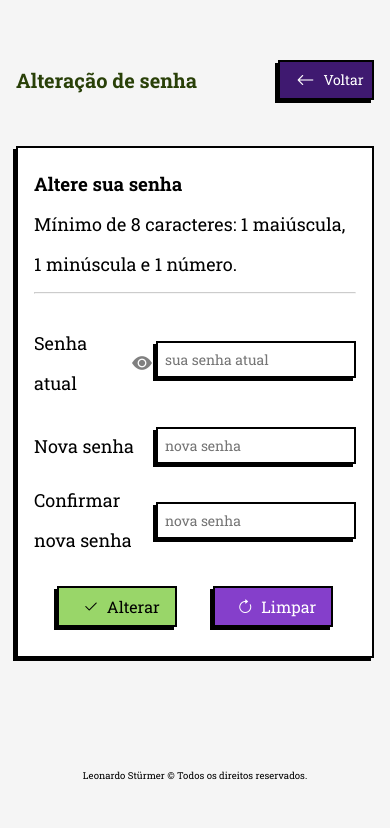
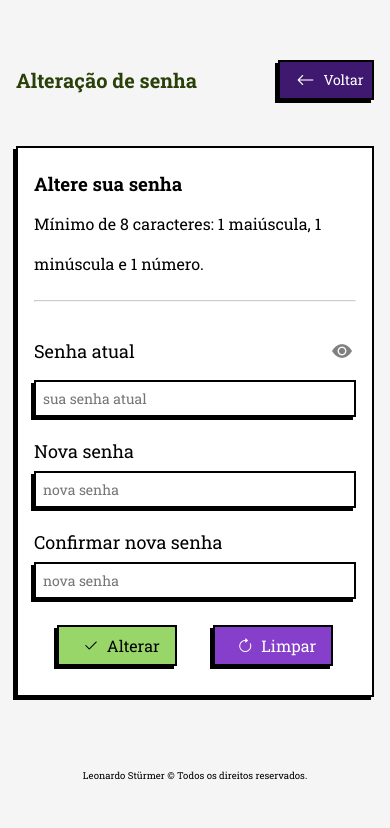
Before and after one commit to leosturmer/nize_web, a PHP site: page /alterar_senha in a window 390 px wide. Shown: the part 80-908 px from the top of the page. Run offline with PHP 8.4, Linux system fonts and the light colour scheme; the visitor is signed in with stand-in values (Sample User, id 1); some libraries are stand-ins or nearby versions.

Commit message:
alteração de senha

```diff
--- a/assets/css/components.css
+++ b/assets/css/components.css
@@ -1093,8 +1093,14 @@ input#prazoPedido {
   }
 }
 
-#minha-area.alt-senha {
+.alt-senha {
   margin: 0 auto;
+  line-height: 2.5em;
+  border: var(--border);
+  box-shadow: var(--box-shadow);
+  background-color: white;
+  padding: 1em;
+  /* width: 50%; */
 
 }
 
--- a/assets/css/responsive.css
+++ b/assets/css/responsive.css
@@ -715,6 +715,24 @@
       overflow-x: hidden;
     }
   }
+
+  div.div-senha {
+    flex-direction: column;
+    align-items: start;
+  }
+
+  div.div-senha.div-senha-eye {
+    flex-direction: row;
+    justify-content: space-between;
+    width: 100%;
+  }
+
+  #senha.input-login,
+  #senha-2.input-login,
+  #senha-3.input-login {
+    width: 100%;
+  }
+
 }
 
 @media (max-width: 550px) {
--- a/php/view/usuario/alteracao_senha.php
+++ b/php/view/usuario/alteracao_senha.php
@@ -114,13 +114,13 @@ $usuario = unserialize($_SESSION['usuario_logado']);
             </div>
         </div>
 
-        <div id="minha-area" class="alt-senha">
+        <div class="alt-senha">
             <h3>Altere sua senha</h3>
-            <p>Mínimo de 8 caracteres: 1 maiúscula, 1 minúscula e 1 número.</p>
+            <p class="p-inicial">Mínimo de 8 caracteres: 1 maiúscula, 1 minúscula e 1 número.</p>
             <hr>
             <form action="<?php echo BASE_URL; ?>php/controller/usuarioControle.php?op=alterarSenha" class="alterar-senha" method="post">
                 <div class="div-senha">
-                    <div class="div-senha">
+                    <div class="div-senha div-senha-eye">
                         <label for="senhaAtual">Senha atual</label>
                         <i class="bi bi-eye-fill" id="eye-senha" onclick="mostrarSenha()"></i>
                     </div>
```
